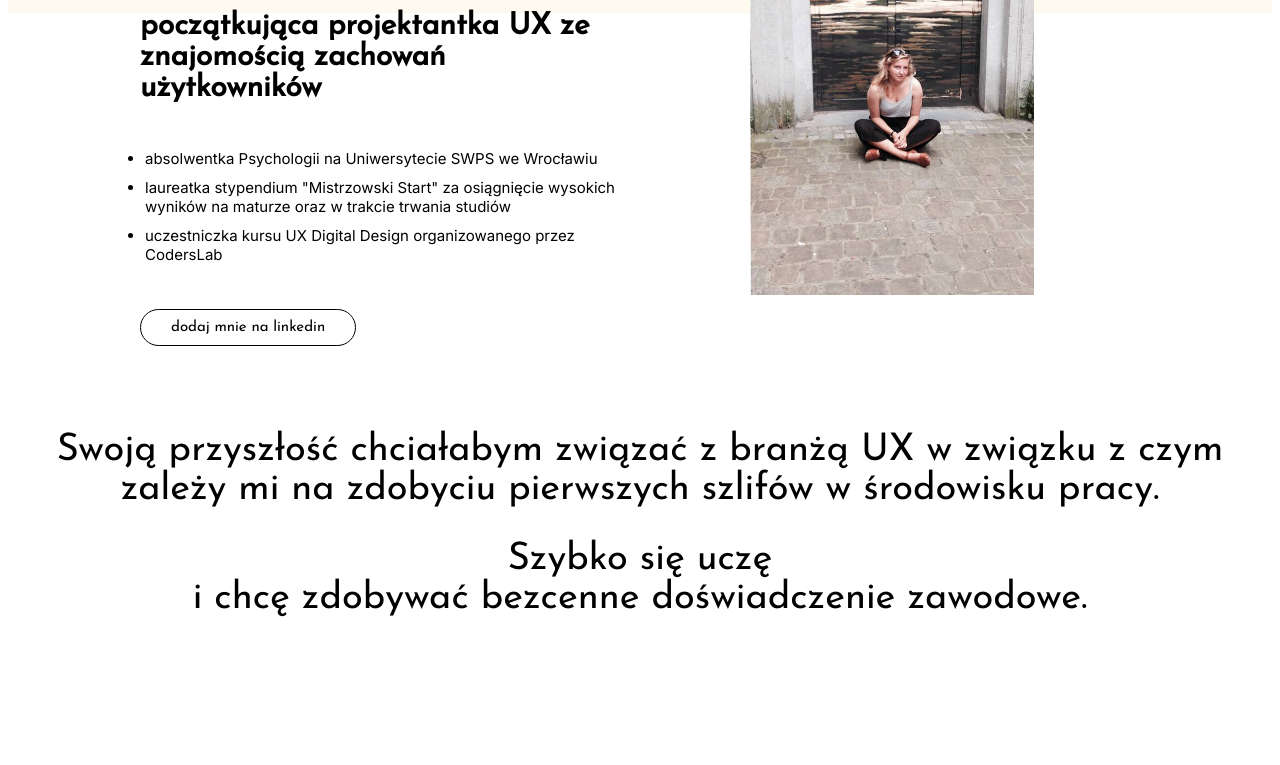
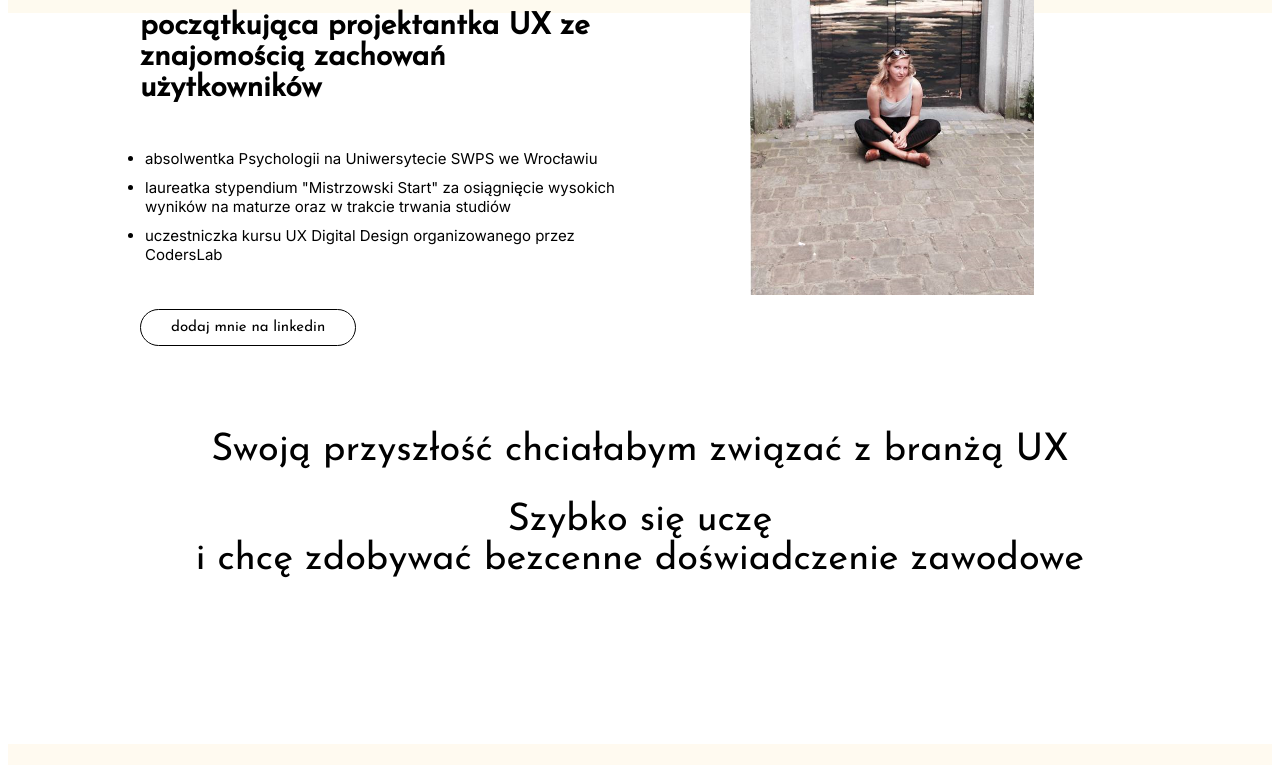
Before and after one commit to magdalenapiasecka-portfolio/magdalenapiasecka-portfolio.github.io, a plain HTML site: page index.html in a window 1280 px wide. Shown: the part 279-1044 px from the top of the page. Drawn offline with Linux system fonts and the light colour scheme.

Commit message:
finałowo

```diff
--- a/index.html
+++ b/index.html
@@ -44,9 +44,9 @@
     </div>
   </header>
 
-  <h4> Swoją przyszłość chciałabym związać z branżą UX w związku z czym zależy mi na zdobyciu pierwszych szlifów w środowisku pracy.</h4>
+  <h4> Swoją przyszłość chciałabym związać z branżą UX</h4>
 
-    <h5 id="projekty" style="margin-bottom: 165px;">Szybko się uczę</br>i chcę zdobywać bezcenne doświadczenie zawodowe.</h5>
+    <h5 id="projekty" style="margin-bottom: 165px;">Szybko się uczę</br>i chcę zdobywać bezcenne doświadczenie zawodowe</h5>
 
 
     <section class="project" style="background-color: #FFFAF0; margin-top: 36px;">
```
Also changed, not shown: projekt.html (+1 -1 lines).
